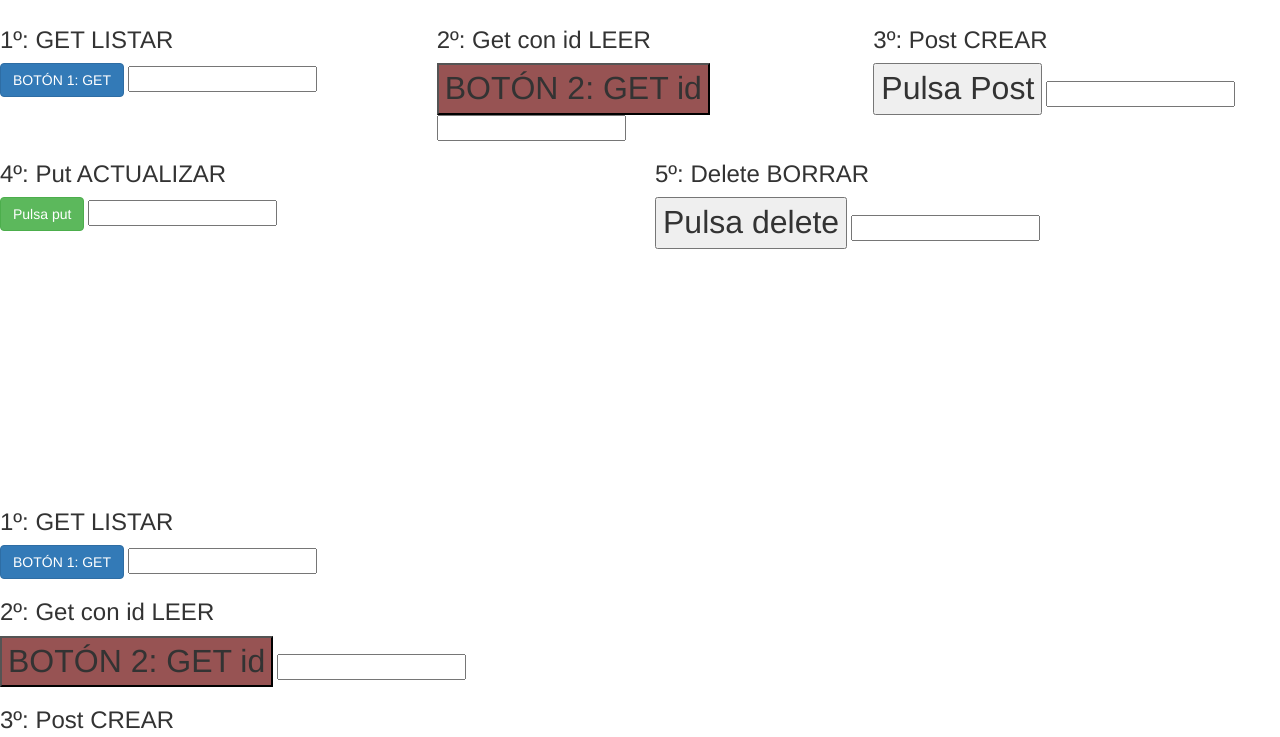
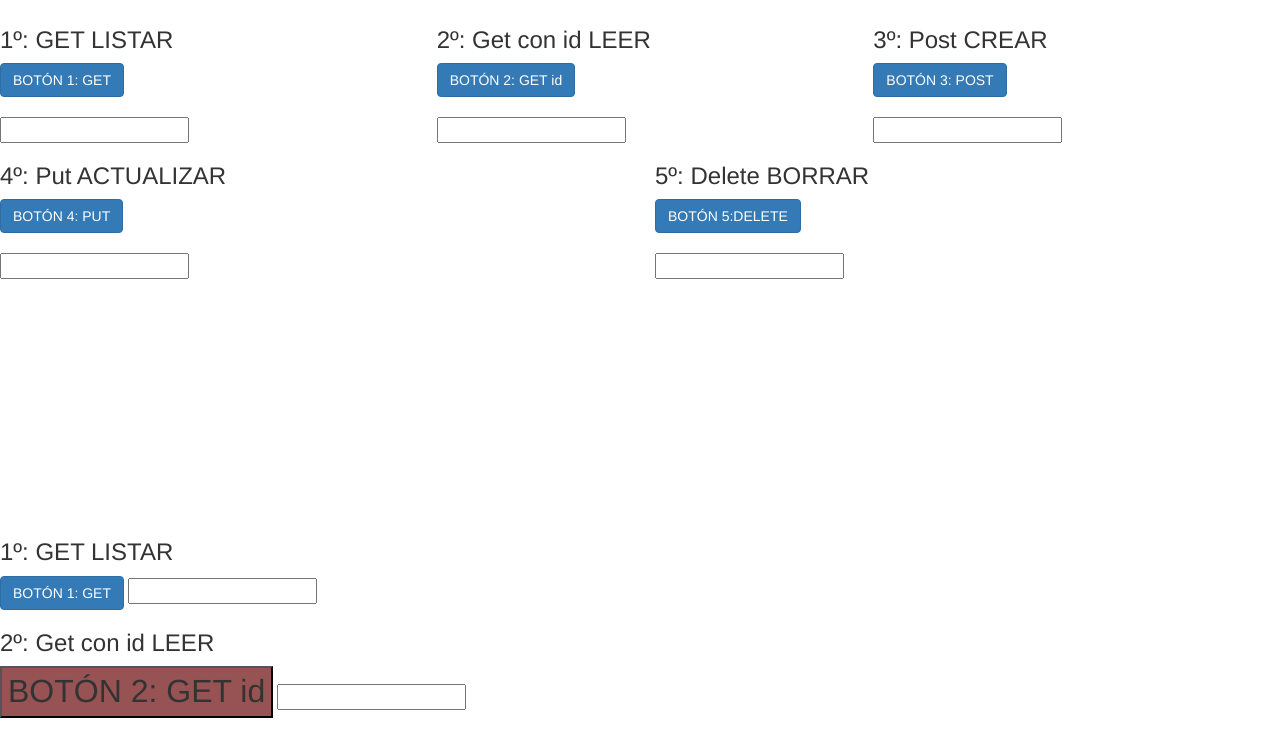
Before and after one commit to nunchyCurso03/proyecto17, a website built with Parcel: page src/index.html in a window 1280 px wide. Shown: the part 63-800 px from the top of the page. Built offline with nearby package versions, Linux system fonts and the light colour scheme; files whose address does not match are found by name.

Commit message:
ejercicio 3 - 2 botones ok

```diff
--- a/src/index.html
+++ b/src/index.html
@@ -18,31 +18,32 @@
         <div class="col-md-4">
             <h3> 1º: GET LISTAR</h3>
 
-            <button id="boton1" class="btn btn-primary">BOTÓN 1: GET </button>
+            <button id="boton1" class="btn btn-primary">BOTÓN 1: GET </button><br><br>
             <input type="text" id="text1">
         </div>
         <div class="col-md-4">
             <h3> 2º: Get con id LEER</h3>
-            <button id="boton2" class="mio">BOTÓN 2: GET id </button>
+            <button id="boton2"class="btn btn-primary">BOTÓN 2: GET id </button><br><br>
             <input type="text" id="text2">
             <div id="resultadoId"></div>
         </div>
         <div class="col-md-4">
             <h3> 3º: Post CREAR</h3>
-            <button id="boton3">Pulsa Post</button>
+            <button id="boton3" class="btn btn-primary">BOTÓN 3: POST</button><br><br>
             <input type="text" id="text3">
         </div>
     </div>
     <div class="row">
         <div class="col-md-6">
             <h3> 4º: Put ACTUALIZAR</h3>
-            <button id="boton4" class="btn btn-success">Pulsa put</button>
+            <button id="boton4" class="btn btn-primary">BOTÓN 4: PUT</button><br><br>
+
             <input type="text" id="text4">
         </div>
         <div class="col-md-6">
             <h3> 5º: Delete BORRAR</h3>
 
-            <button id="boton5">Pulsa delete </button>
+            <button id="boton5" class="btn btn-primary">BOTÓN 5:DELETE </button><br><br>
             <input type="text" id="text5">
         </div>
     </div>
```
